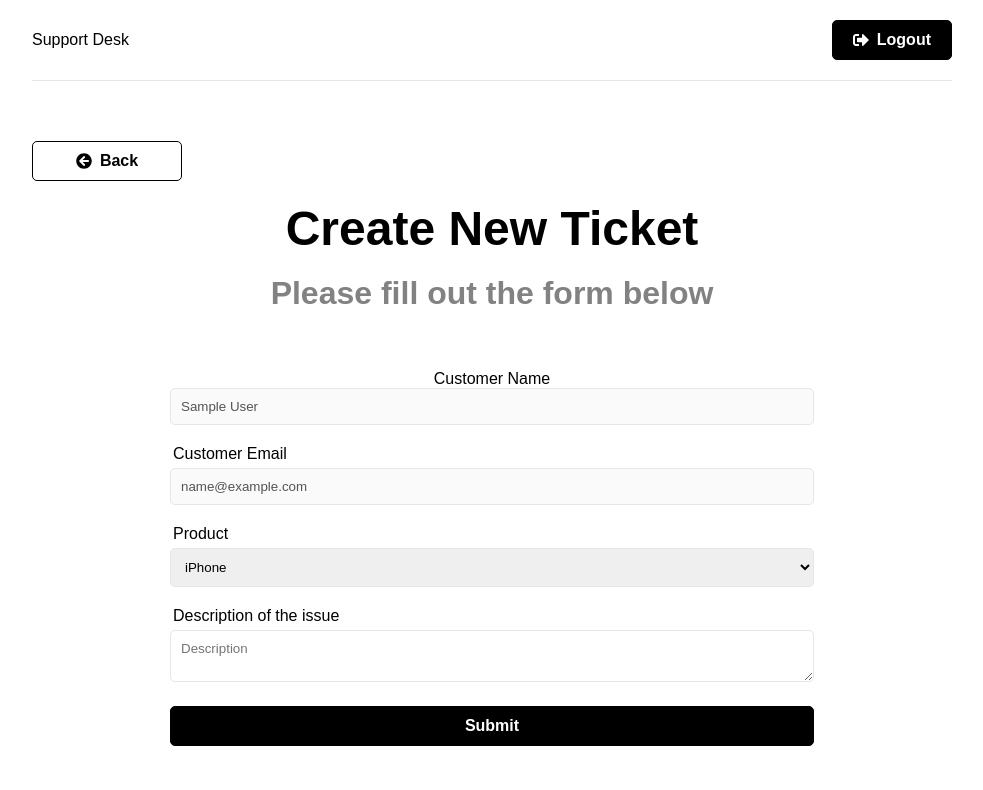
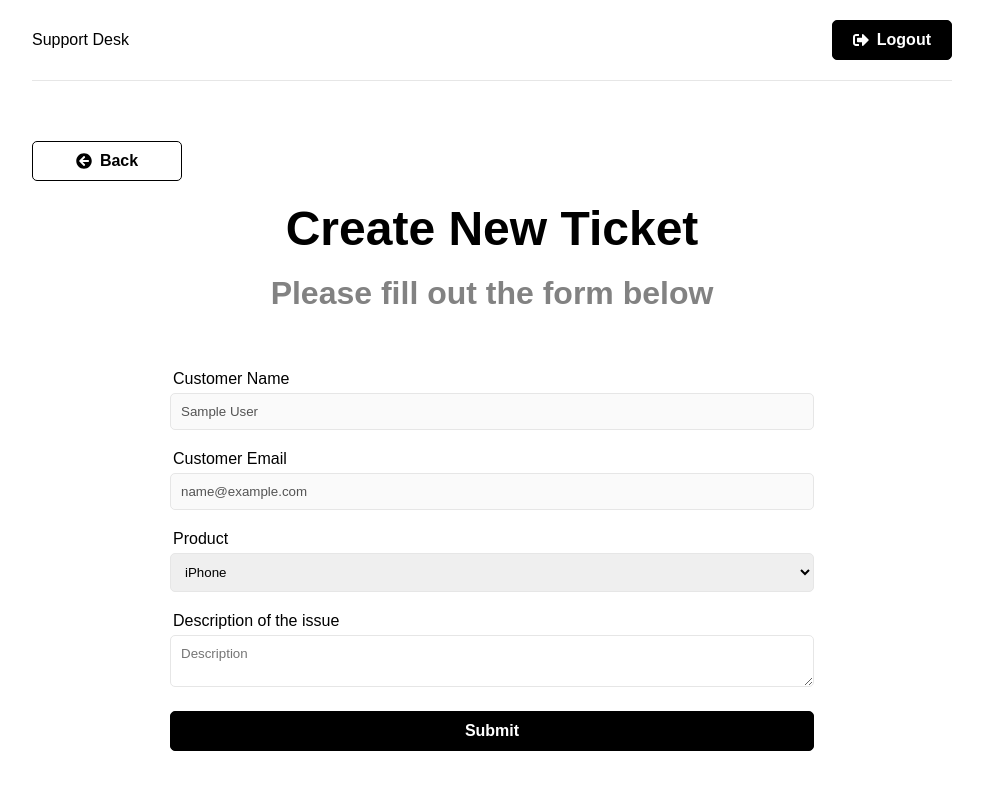
Before and after one commit to kokoaono/support-desk, a React (Create React App) app in the folder frontend/: page /new-ticket in a window 1280 px wide. Shown: the top 790 px of the page, without its empty margins (148-1131 px from the left). Built offline with nearby package versions, Linux system fonts and the light colour scheme; sample sign-in values are in the browser's storage.

Commit message:
remove spinner from privateroute

```diff
--- a/frontend/src/components/PrivateRoute.jsx
+++ b/frontend/src/components/PrivateRoute.jsx
@@ -1,6 +1,5 @@
 import { useSelector } from "react-redux";
-import { Navigate, Outlet } from "react-router-dom";
-
+import { Navigate } from "react-router-dom";
 
 const PrivateRoute = ({ children }) => {
   const { user } = useSelector((state) => state.auth);
--- a/frontend/src/pages/NewTicket.jsx
+++ b/frontend/src/pages/NewTicket.jsx
@@ -48,7 +48,7 @@ function NewTicket() {
       </section>
       <section className="form">
         <div className="form-group">
-          <lable htmlFor="name">Customer Name</lable>
+          <label htmlFor="name">Customer Name</label>
           <input type="text" className="form-control" value={name} disabled />
         </div>
         <div className="form-group">
```
